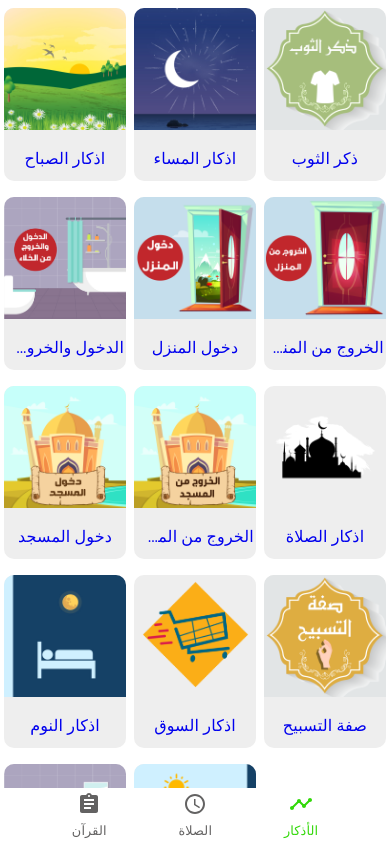
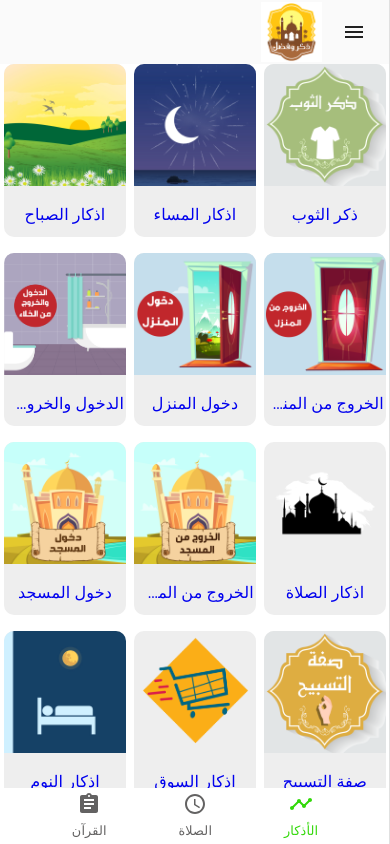
Before and after one commit to FadyAhmed/zekr-w-fadl, a React (Create React App) app: page /azkar in a window 390 px wide. Shown: the top 844 px of the page. Built offline with nearby package versions, Linux system fonts and the light colour scheme.

Commit message:
drawer for mobile also

```diff
--- a/src/components/layout/Drawer.js
+++ b/src/components/layout/Drawer.js
@@ -21,6 +21,7 @@ import Typography from "@mui/material/Typography";
 import * as React from "react";
 import { NavLink, useLocation } from "react-router-dom";
 import classes from "./Drawer.module.css";
+import useMediaQuery from "@mui/material/useMediaQuery";
 
 const drawerWidth = 240;
 
@@ -32,8 +33,9 @@ const openedMixin = (theme) => ({
   }),
 });
 
-const closedMixin = (theme) => ({
+const closedMixin = (theme, mobile) => ({
   // mob
+  width: !mobile ? 0 : drawerWidth,
 
   transition: theme.transitions.create("width", {
     easing: theme.transitions.easing.sharp,
@@ -48,7 +50,7 @@ const closedMixin = (theme) => ({
 const DrawerHeader = styled("div")(({ theme }) => ({
   display: "flex",
   alignItems: "center",
-  justifyContent: "flex-start",
+  justifyContent: "space-between",
   padding: theme.spacing(0, 1),
   // necessary for content to be below app bar
   ...theme.mixins.toolbar,
@@ -56,14 +58,18 @@ const DrawerHeader = styled("div")(({ theme }) => ({
 
 const AppBar = styled(MuiAppBar, {
   shouldForwardProp: (prop) => prop !== "open",
-})(({ theme, open }) => ({
-  zIndex: theme.zIndex.drawer + 1,
+})(({ theme, open, mobile }) => ({
+  // mob remove
+  zIndex: mobile ? theme.zIndex.drawer + 1 : theme.zIndex.drawer - 10,
+
   transition: theme.transitions.create(["width", "margin"], {
     easing: theme.transitions.easing.sharp,
     duration: theme.transitions.duration.leavingScreen,
   }),
   ...(open && {
-    marginRight: drawerWidth,
+    // mob
+    marginRight: !mobile ? -drawerWidth : drawerWidth,
+
     width: `calc(100% - ${drawerWidth}px)`,
     transition: theme.transitions.create(["width", "margin"], {
       easing: theme.transitions.easing.sharp,
@@ -74,7 +80,7 @@ const AppBar = styled(MuiAppBar, {
 
 const Drawer = styled(MuiDrawer, {
   shouldForwardProp: (prop) => prop !== "open",
-})(({ theme, open }) => ({
+})(({ theme, open, mobile }) => ({
   width: drawerWidth,
   flexShrink: 0,
   whiteSpace: "nowrap",
@@ -83,18 +89,21 @@ const Drawer = styled(MuiDrawer, {
   ...(open && {
     ...openedMixin(theme),
     "& .MuiDrawer-paper": openedMixin(theme),
+
+    // mob
+    width: !mobile ? 0 : drawerWidth,
   }),
 
   ...(!open && {
-    ...closedMixin(theme),
-    "& .MuiDrawer-paper": closedMixin(theme),
+    ...closedMixin(theme, mobile),
+    "& .MuiDrawer-paper": closedMixin(theme, mobile),
   }),
 }));
 
 export default function MiniDrawer(props) {
   const logo = `${process.env.PUBLIC_URL}/assets/logo.png`;
   const location = useLocation();
-  console.log(location.pathname);
+  const mobile = useMediaQuery("(min-width:600px)");
 
   const theme = useTheme();
   const [open, setOpen] = React.useState(false);
@@ -114,6 +123,7 @@ export default function MiniDrawer(props) {
         className={classes.hide}
         position="fixed"
         open={open}
+        mobile={mobile}
         sx={{ boxShadow: "none", height: "64px" }}
       >
         <Toolbar className={classes.appBar}>
@@ -131,13 +141,14 @@ export default function MiniDrawer(props) {
           </IconButton>
           <Typography variant="h6" noWrap component="div">
             <div className={classes.logo}>
-              <img src={logo} alt="Logo" />
+              <img src={logo} alt="Logo" className={classes.hide} />
             </div>
           </Typography>
         </Toolbar>
       </AppBar>
+
       <Box component="main" style={{ width: "100%" }}>
-        <DrawerHeader className={classes.hide} />
+        <DrawerHeader></DrawerHeader>
         <div>{props.children}</div>
       </Box>
 
@@ -145,16 +156,18 @@ export default function MiniDrawer(props) {
         variant="permanent"
         open={open}
         anchor="right"
+        mobile={mobile}
         className={classes.hide}
       >
-        <DrawerHeader>
+        <DrawerHeader className={classes.drawerHeader}>
           <IconButton onClick={handleDrawerClose}>
-            {theme.direction === "ltr" ? (
-              <ChevronRightIcon />
-            ) : (
-              <ChevronLeftIcon />
-            )}
+            <ChevronRightIcon />
           </IconButton>
+          {!mobile && (
+            <div className={classes.logo}>
+              <img src={logo} alt="Logo" className={classes.hide} />
+            </div>
+          )}
         </DrawerHeader>
         <Divider />
         <List>
@@ -176,6 +189,9 @@ export default function MiniDrawer(props) {
             },
           ].map((link) => (
             <NavLink
+              onClick={() => {
+                setOpen(false);
+              }}
               to={link.to}
               className={classes.singleTab}
               activeClassName={classes.activeTab}
--- a/src/components/layout/Drawer.module.css
+++ b/src/components/layout/Drawer.module.css
@@ -11,7 +11,7 @@
 
 .logo {
   text-align: center;
-  padding-bottom: 15px;
+  padding-bottom: 10px;
 }
 
 .logo img {
@@ -57,10 +57,12 @@
   display: flex;
   justify-content: flex-end;
   align-items: center;
+  padding-top: 10px;
 }
 
 .logo img {
-  height: 4rem;
+  height: 3.8rem;
+  align-items: center;
 }
 
 .singleTab {
@@ -81,11 +83,35 @@
   width: 525px;
 }
 
+.drawerHeader {
+  display: flex;
+  justify-content: space-between;
+}
+
+.headerLogo {
+  display: none;
+  text-align: end;
+  display: flex;
+  justify-content: flex-end;
+  align-items: center;
+  padding-top: 10px;
+}
+
+.headerLogo img {
+  height: 3.8rem;
+  align-items: center;
+}
+
 @media (max-width: 600px) {
   .drawer-icon {
     display: block;
   }
-  .hide {
+
+  .headerLogo {
     display: none !important;
   }
+
+  /* .hide {
+    display: none !important;
+  } */
 }
```
